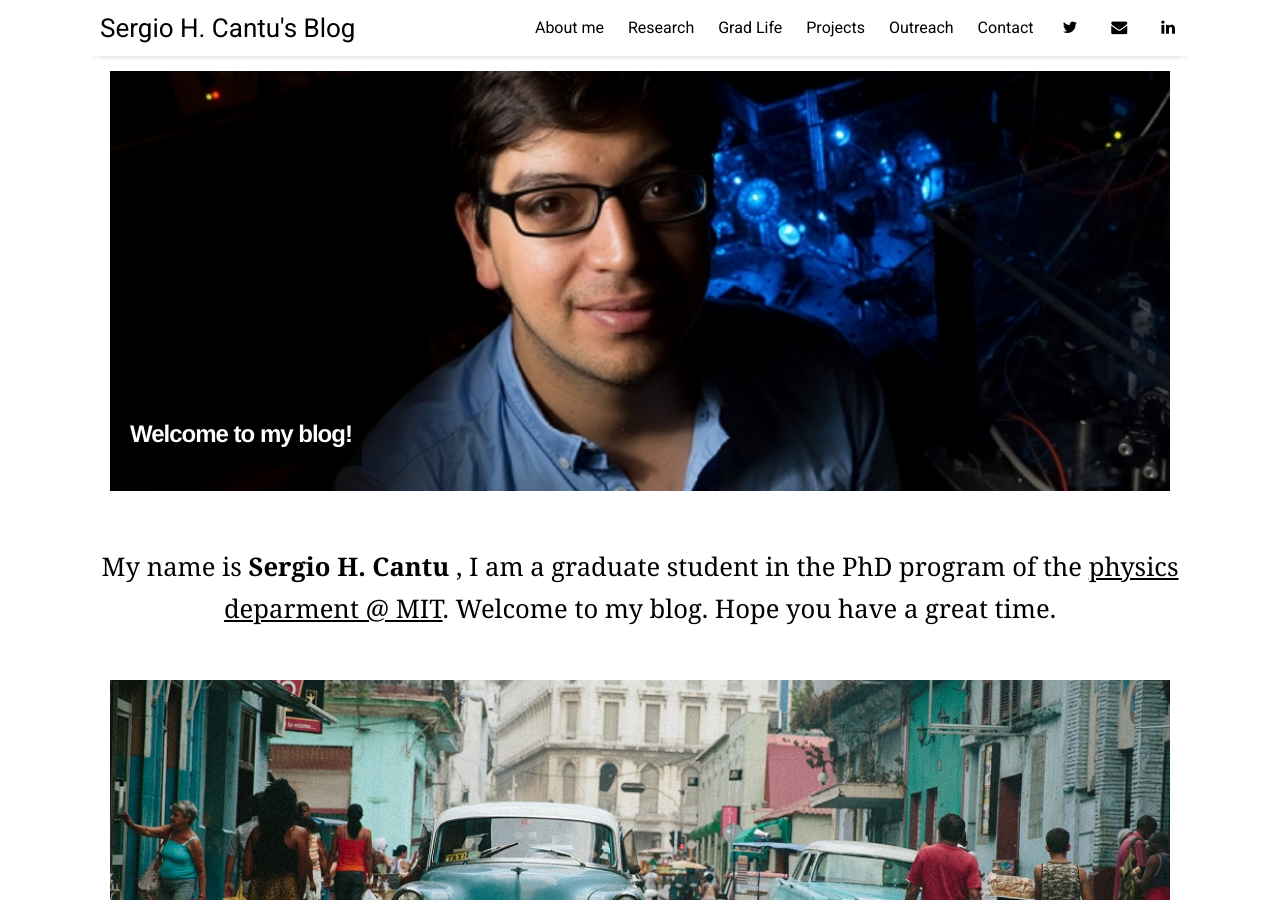
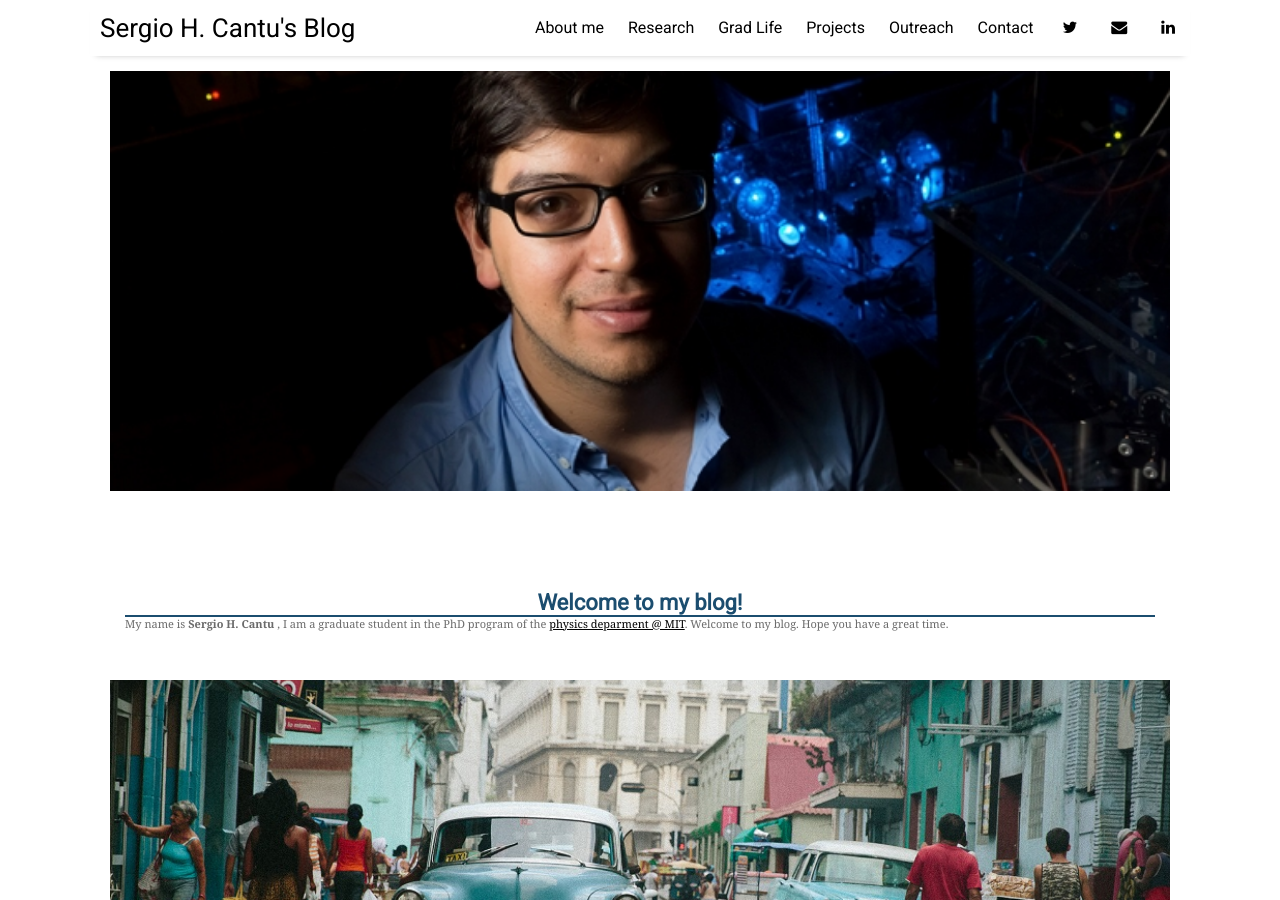
Before and after one commit to ChekHub/chekhub.github.io, a Jekyll site: the page built from index.html, in a window 1280 px wide and 900 px high. Built offline with Jekyll 4.4.1, drawn with Linux system fonts in a browser that asks for light colours; nearby versions of some CDN libraries; the list of posts is cut into pages by our own code.

Commit message:
Update home.html

```diff
--- a/_layouts/home.html
+++ b/_layouts/home.html
@@ -5,16 +5,32 @@ title: Home
 <article>
 <a href="{{ site.github.url }}">
     <div class="featured-posts" style="background-image:url({{ site.github.url }}/assets/img/sergio-cantu_bv14.jpg)">
-      <h2><span>Welcome to my blog!</span></h2>
     </div>
 </a>
 <article>
 <br>
 <p  style="font-size:160%; text-align:center;">
-    My name is <strong> Sergio H. Cantu </strong>, I am a graduate student in the PhD program of the <a href="http://web.mit.edu/physics/">physics deparment @ MIT</a>. Welcome to my blog. Hope you have a great time.
     </p>
 <br>
 
+<table cellspacing="0" cellpadding="0" border="0" width="100%">
+  <tr>
+      <td align="center" bgcolor="#ffffff" style="border-radius: 0 0 3px 3px; padding: 25px;">
+          <table cellspacing="0" cellpadding="0" border="0" width="100%">
+              <tr>
+                  <td align="left">
+                    <h3 align = "center" style="font-size: 22px; color: #1B4D6F; margin: 0;line-height: 25px; padding-bottom: 0px;"> Welcome to my blog!</span></h3>                                            <hr color="#1B4D6F" size="2">
+                    <p align = "left" valign = "middle" width = "100%" style="color: #6b6b6b; font-size: 11px; line-height: 14px; margin: 0; max-width:400px  padding: 10px 10px">
+                          My name is <strong> Sergio H. Cantu </strong>, I am a graduate student in the PhD program of the <a href="http://web.mit.edu/physics/">physics deparment @ MIT</a>. Welcome to my blog. Hope you have a great time.
+                     </p>
+                  </td>
+              </tr>
+          </table>
+      </td>
+  </tr>
+</table>
+
+<br>
 {% for post in paginator.posts %}
 
 <article>
```
